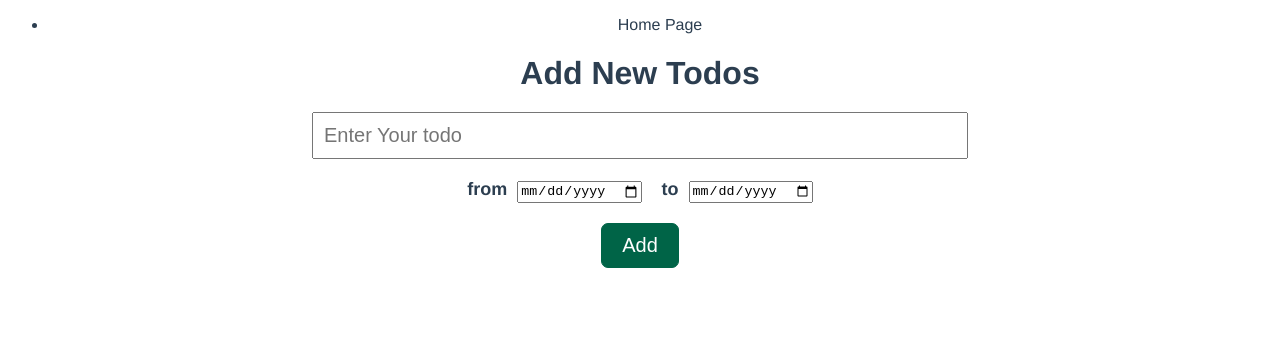
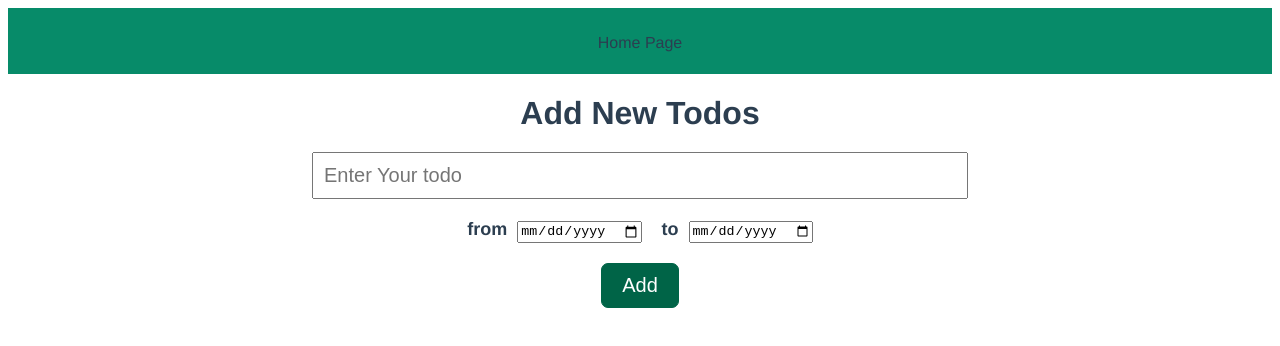
Before and after one commit to mahmdalqasm/ToDoList-2024, a Vue app: page / in a window 1280 px wide. Shown: the top 346 px of the page. Built offline with nearby package versions, Linux system fonts and the light colour scheme.

Commit message:
some style to nave par

```diff
--- a/src/components/navePar.vue
+++ b/src/components/navePar.vue
@@ -13,3 +13,24 @@
 import { useRouter } from "vue-router";
 const router = useRouter();
 </script>
+
+<style scoped lang="scss">
+.nav ul {
+  margin: 0px 0px 20px;
+  display: flex;
+  justify-content: center;
+  gap: 30px;
+  list-style: none;
+  padding: 20px 0px;
+  background-color: #078b69;
+  a {
+    color: white;
+    text-decoration: none;
+    font-size: 22px;
+    font-weight: bold;
+    &.router-link-active {
+      text-decoration: underline;
+    }
+  }
+}
+</style>
```
